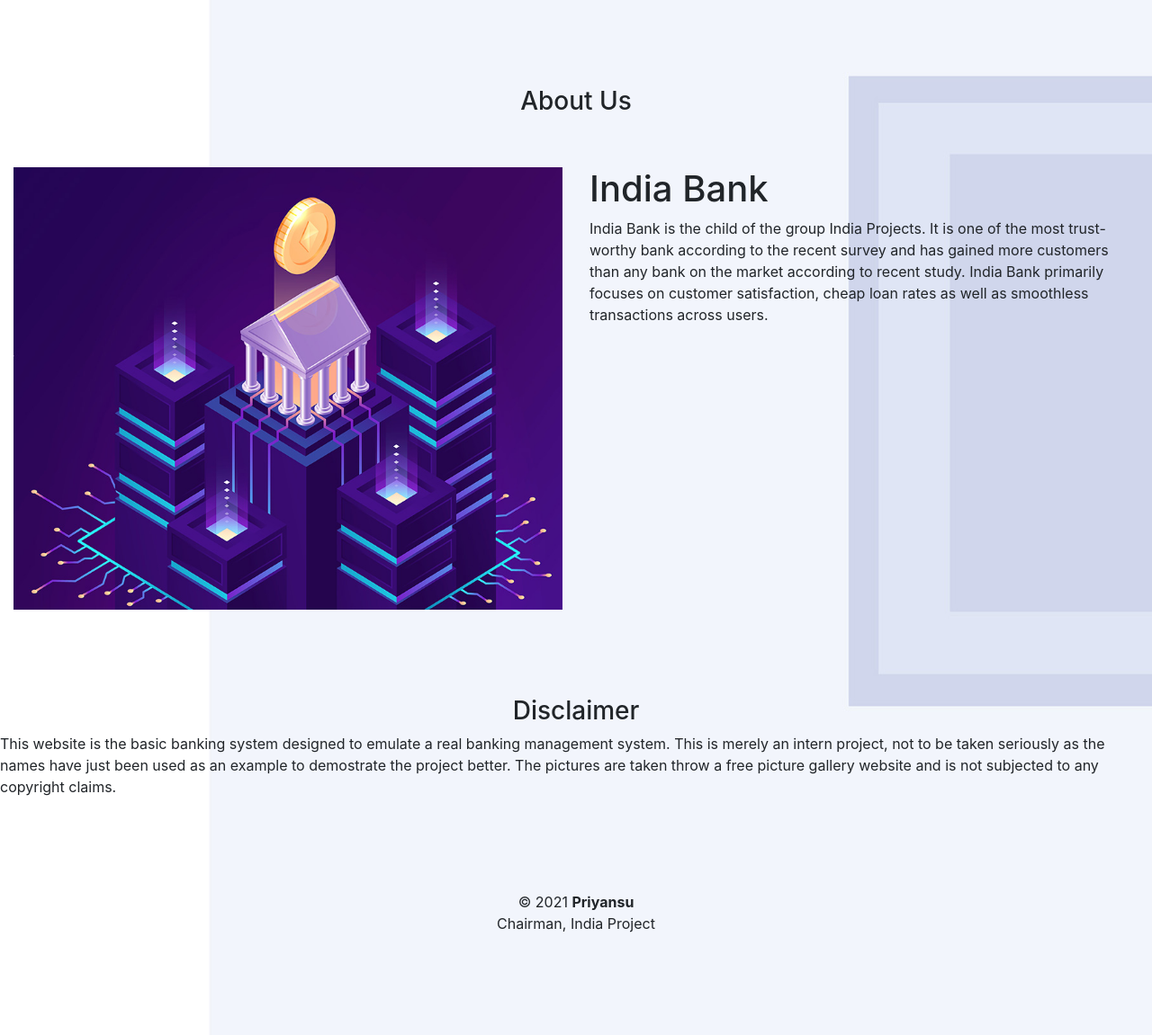
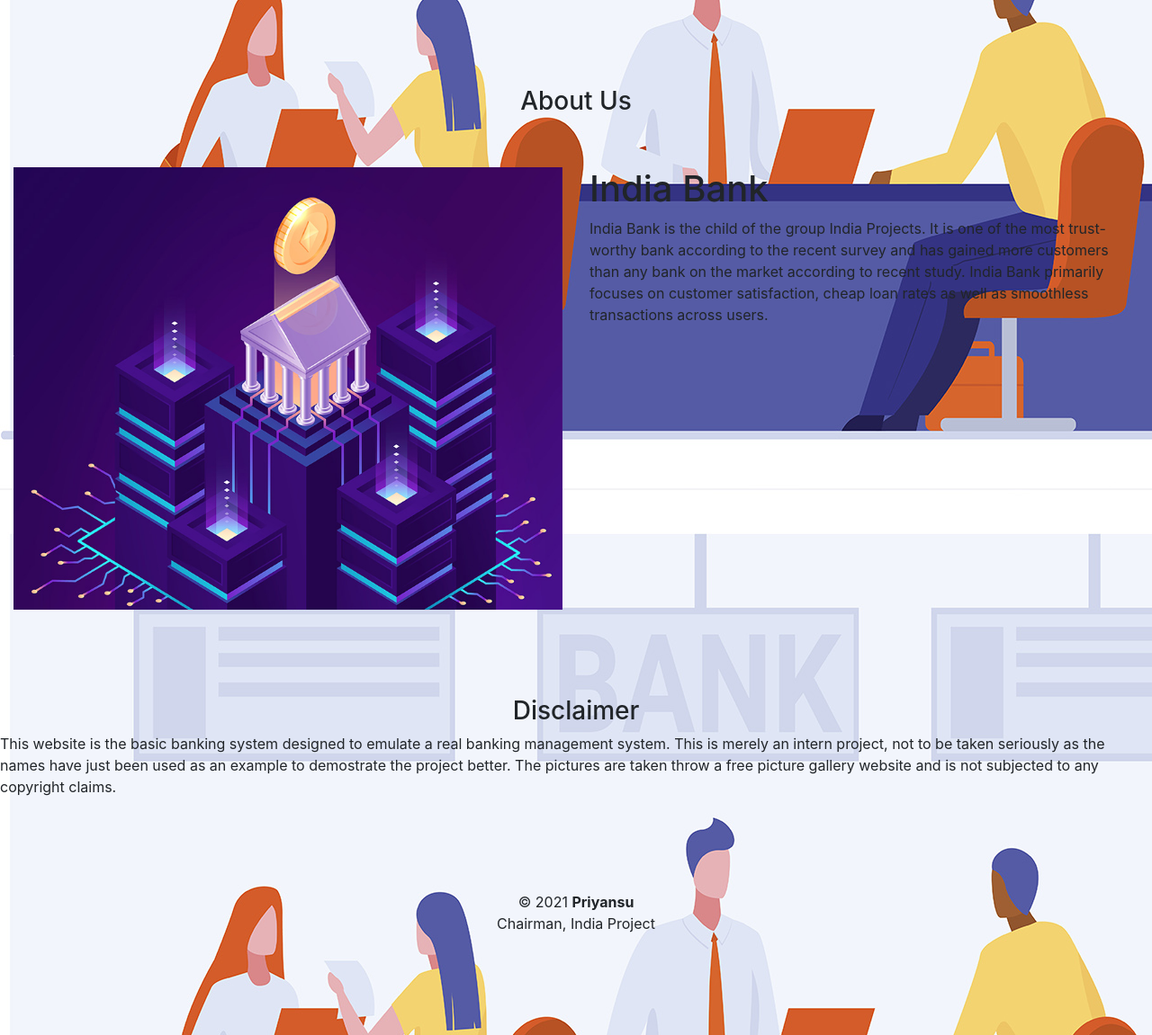
Before and after one commit to Kraken-ops/basicbanking, a PHP site: page / in a window 1280 px wide. Shown: the part 456-1607 px from the top of the page at 90% size. Run offline with PHP 8.4, Linux system fonts and the light colour scheme.

Commit message:
fixing jpg

```diff
--- a/index.php
+++ b/index.php
@@ -9,7 +9,7 @@
 
 </head>
 <body>
-<body style="background-image : url(images/4365.jpg)">
+<body style="background-image : url(images/web1.jpg)">
 <!-- Navigation bar-->
 <nav class="navbar navbar-expand-lg navbar-dark bg-dark">
   <div class="container-fluid">
```
Also changed, not shown: images/web1.jpg (added).
